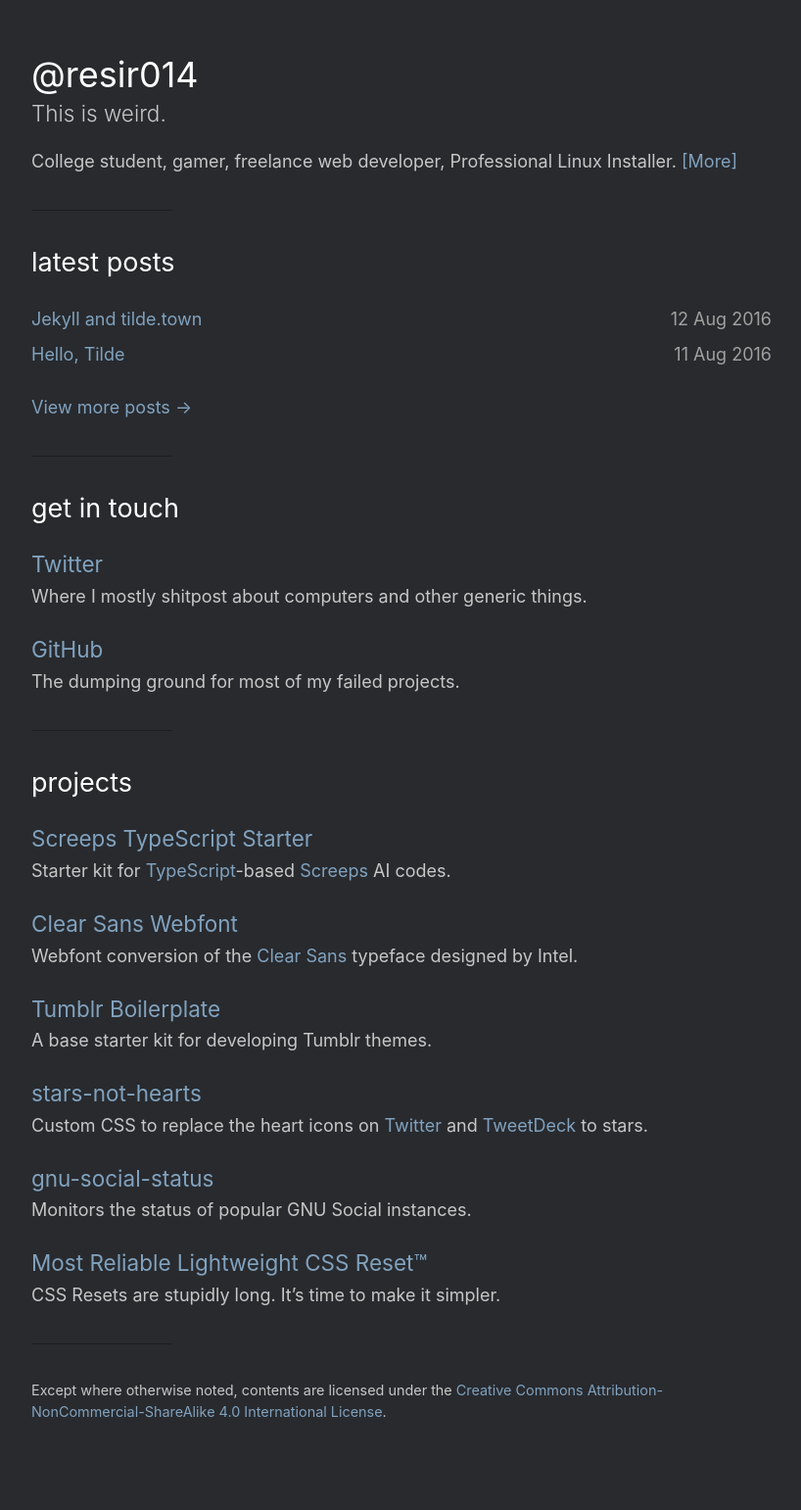
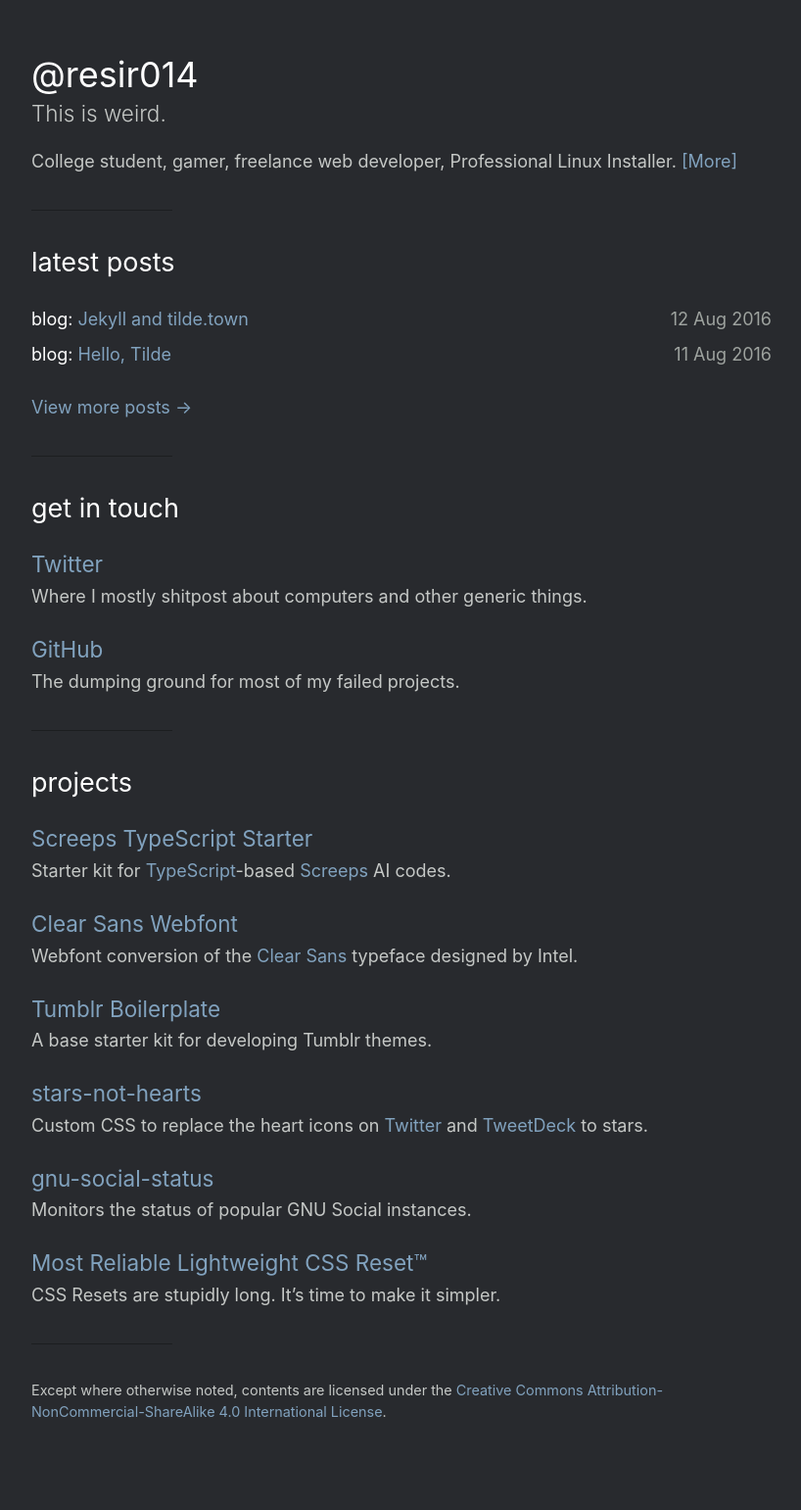
Before and after one commit to resir014/resir014-tilde, a Jekyll site: the page built from index.md, in a window 1280 px wide. Shown: the whole page at 98% size, without its empty margins (22-840 px from the left). Built offline with Jekyll 4.4.1, drawn with Linux system fonts in a browser that asks for light colours.

Commit message:
Added category to posts

```diff
--- a/_includes/html/archive.html
+++ b/_includes/html/archive.html
@@ -1,9 +1,10 @@
 <div class="archive">
   {% if page.layout == 'home' %}
-    {% for post in site.categories.blog limit:3 %}
+    {% for post in site.posts limit:5 %}
     <a href="{{ site.baseurl }}{{ post.url }}">
       <div class="archive-item">
         <time datetime="{{ post.date | date_to_xmlschema }}" class="archive-date">{{ post.date | date_to_string }}</time>
+        <span class="archive-category">{{ post.category }}</span>
         <span class="archive-title">{{ post.title }}</span>
       </div>
     </a>
--- a/_sass/theme/_logs.scss
+++ b/_sass/theme/_logs.scss
@@ -25,18 +25,3 @@
     }
   }
 }
-
-.archive-item {
-  display: block;
-  margin: .5rem 0;
-
-  .archive-date {
-    display: block;
-    color: #9a9a9a;
-
-    @media (min-width: 34em) {
-      float: right;
-      margin-left: .5rem;
-    }
-  }
-}
--- a/_sass/theme/_posts.scss
+++ b/_sass/theme/_posts.scss
@@ -41,6 +41,14 @@
   display: block;
   margin: .5rem 0;
 
+  .archive-category {
+    color: $heading-color;
+
+    &::after {
+      content: ':';
+    }
+  }
+
   .archive-date {
     display: block;
     color: $body-color-muted;
```
